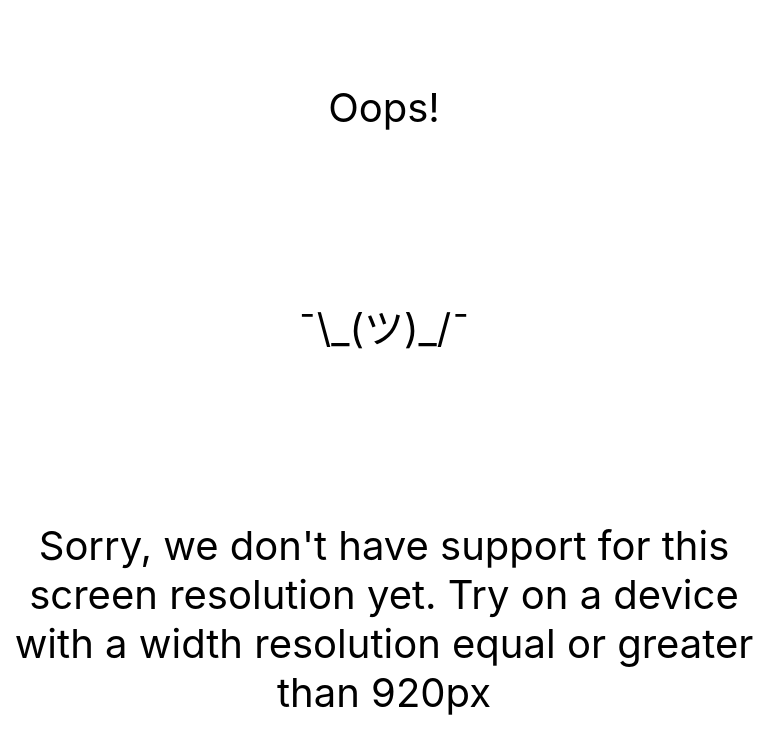
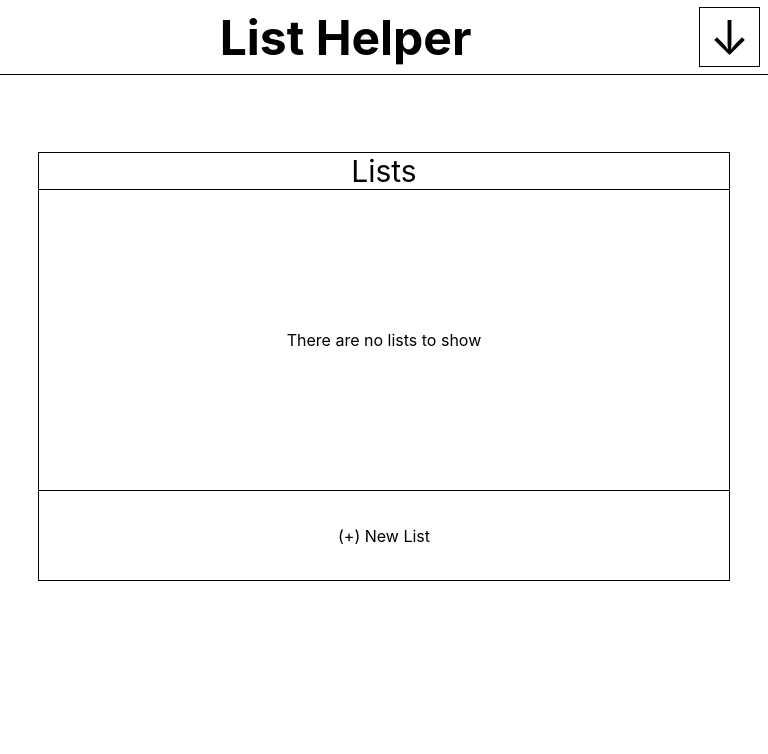
Before and after one commit to andresguastavino/List-Helper, a React (Create React App) app: page / in a window 768 px wide. Shown: the top 754 px of the page. Built offline with nearby package versions, Linux system fonts and the light colour scheme.

Commit message:
Estilos mobile

```diff
--- a/public/index.html
+++ b/public/index.html
@@ -13,6 +13,9 @@
       work correctly both with client-side routing and a non-root public URL.
       Learn how to configure a non-root public URL by running `npm run build`.
     -->
+
+    <!-- Boostrap -->
+    <!-- <link href="https://cdn.jsdelivr.net/npm/bootstrap@5.0.0-beta3/dist/css/bootstrap.min.css" rel="stylesheet" integrity="sha384-eOJMYsd53ii+scO/bJGFsiCZc+5NDVN2yr8+0RDqr0Ql0h+rP48ckxlpbzKgwra6" crossorigin="anonymous"> -->
     <title>List Helper</title>
   </head>
   <body>
--- a/src/App.css
+++ b/src/App.css
@@ -4,7 +4,7 @@
     box-sizing: border-box;
 }
 
-@media only screen and (min-width: 720px) {
+@media (min-width: 920px) {
     .app {
         height: 100vh;
     }
--- a/src/App.js
+++ b/src/App.js
@@ -72,20 +72,12 @@ export default class App extends Component {
         const style = {
             backgroundColor: currentTheme.secondaryColor
         }
-/*
-        if(window.screen.width < 720 || window.innerWidth < 720) {
-            console.log('window screen width: ' + window.screen.width);
-            console.log('window innerWidth: ' + window.innerWidth);
-            return (
-                <div className="app" style={style}>
-                    <h1>Sorry, we don't have support for this screen resolution yet. Try on a device with a width resolution greater than 720px.</h1>
-                </div>
-            );
-        }
-*/
+
+        document.querySelector('body').style.backgroundColor = currentTheme.secondaryColor;
+
         let noSupportForCurrentResolution = window.screen.width < 920;
 
-        if(!cookiesAccepted || noSupportForCurrentResolution) {
+        if(!cookiesAccepted /*|| noSupportForCurrentResolution*/) {
             return (
                 <div className="app" style={style}>
                     <ErrorDisplay themesManager={themesManager} cookiesNotAccepted={!cookiesAccepted} />
@@ -96,8 +88,9 @@ export default class App extends Component {
                 <div className="app" style={style}>
                     <Header setTheme={this.setTheme} themesManager={themesManager} />
                     <Main themesManager={themesManager} />
+                    {/*
                     <Footer themesManager={themesManager} />
-                    <Modal themesManager={themesManager} />
+                    <Modal themesManager={themesManager} />*/}
                 </div>
             );
         }
--- a/src/components/Header/Header.css
+++ b/src/components/Header/Header.css
@@ -1,8 +1,121 @@
-@media only screen and (min-width: 720px) {
+.header {
+    width: 100%;
+    display:flex;
+}
+
+.custom-theme-modal {
+    display: flex;
+    flex-wrap: wrap;
+    align-content: center;
+}
+
+.theme-group-holder {
+    display: flex;
+    flex-wrap: wrap;
+    justify-content: center;
+}
+
+.color-input-group {
+    display: flex;
+    flex-wrap: wrap;
+}
+
+.color-input-group input {
+    display: none;
+}
+
+.color-input-group span {
+    width: 20px;
+    height: 20px;
+    display: block;
+    border-width: 1px;
+    border-style: solid;
+    border-radius: 50%;
+    cursor: pointer;
+}
+
+.apply-button {
+    padding: 3px 10px;
+    cursor: pointer;
+    border-style: solid;
+    border-width: 1px;
+}
+
+@media (min-width: 100px) and (max-width: 920px) {
     .header {
+        position: sticky;
+        top: 0;
+        flex-wrap: wrap;
+        border-width: 0px;
+        border-bottom: 1px;
+        border-style: solid;
+        margin-bottom: 2%;
+    }
+
+    .text-holder {
+        width: 90%;
+        font-size: 1.5rem;
+        display: flex;
+        justify-content: center;
+        align-items: center;
+        padding: 1% 0;
+    }
+
+    .themes-manager-container {
+        width: 10%;
+        display: flex;
+        justify-content: center;
+        align-items: center;
+    }
+
+    .themes-manager-button {
+        border-width: 1px;
+        border-style: solid;
+        width: 80%;
+        height: 80%;
+        display: flex;
+        justify-content: center;
+        align-items: center;
+        font-size: 3rem;
+    }
+
+    .theme-group-holder {
         width: 100%;
+        border-width: 0px;
+        border-top-width: 1px;
+        border-style: solid;
+    }
+
+    .input-group-title {
+        margin: 2%;
+    }
+
+    .input-group {
+        margin: 2%;
+    }
+
+    .custom-theme-modal {
+        width: 100%;
+        display: flex;
+        flex-wrap: wrap;
+        justify-content: center;
+        border-width: 0px;
+        border-top-width: 1px;
+        border-style: solid;
+    }
+
+    .color-input-group {
+        margin: 2%;
+    }
+
+    .color-input-group span {
+        margin-right: 3px;
+    }
+}
+
+@media (min-width: 920px) {
+    .header {
         height: 10vh;
-        display:flex;
         align-items: center;
         padding-left: 20px;
         border-width: 0px;
@@ -23,9 +136,6 @@
     .theme-group-holder {
         margin-left: 2%;
         margin-right: 2%;
-        display: flex;
-        flex-wrap: wrap;
-        justify-content: center;
     }
 
     .input-group {
@@ -45,39 +155,13 @@
         width: 50%;
         height: 100%;
         margin-left: 2%;
-        display: flex;
-        flex-wrap: wrap;
-        align-content: center;
     }
 
     .color-input-group {
         margin: 1px 2%;
-        display: flex;
-        flex-wrap: wrap;
     }
 
     .color-input-group label {
         margin-left: 5px;
     }
-
-    .color-input-group input {
-        display: none;
-    }
-
-    .color-input-group span {
-        width: 20px;
-        height: 20px;
-        display: block;
-        border-width: 1px;
-        border-style: solid;
-        border-radius: 50%;
-        cursor: pointer;
-    }
-
-    .apply-button {
-        padding: 3px 10px;
-        cursor: pointer;
-        border-style: solid;
-        border-width: 1px;
-    }
 }
--- a/src/components/Header/Header.js
+++ b/src/components/Header/Header.js
@@ -15,23 +15,20 @@ export default class Header extends Component {
             borderColor: '#000',
             textColor: '#000',
             showCustomThemeModal: false,
+            showThemesManager: false,
         }
 
         this.setTheme = this.setTheme.bind(this);
         this.changeColor = this.changeColor.bind(this);
         this.onMouseAction = this.onMouseAction.bind(this);
+        this.showThemesManager = this.showThemesManager.bind(this);
+        this.renderThemesManagerButton = this.renderThemesManagerButton.bind(this);
     }
 
     componentDidMount() {
         const { themesManager } = this.props;
         const customTheme = themesManager.getCustomTheme();
         const currentThemeIndex = themesManager.getCurrentThemeIndex();
-
-        for(let input of document.querySelectorAll('input[type="radio"]')) {
-            if(parseInt(input.value) === currentThemeIndex) {
-                input.checked = true;
-            }
-        }
 
         this.setState({
             theme: currentThemeIndex,
@@ -100,11 +97,37 @@ export default class Header extends Component {
 
     }
 
+    showThemesManager() {
+        this.setState((state) => ({
+            showThemesManager: !state.showThemesManager,
+        }));
+    }
+
+    renderThemesManagerButton() {
+        const { themesManager } = this.props;
+        const currentTheme = themesManager.getCurrentTheme();
+
+        const { showThemesManager } = this.state;
+
+        const style = {
+            backgroundColor: currentTheme.mainColor,
+            borderColor: currentTheme.borderColor,
+            color: currentTheme.textColor
+        }
+
+        return (
+            <div className="themes-manager-container" onClick={this.showThemesManager} style={style}>
+                <div className="themes-manager-button" style={style}>{showThemesManager ? '↑' : '↓' }</div>
+            </div>
+        )
+    }
+
     render() {
         const { themesManager } = this.props;
         const currentTheme = themesManager.getCurrentTheme();
+        const currentThemeIndex = themesManager.getCurrentThemeIndex();
 
-        const { mainColor, secondaryColor, borderColor, textColor, showCustomThemeModal } = this.state;
+        const { mainColor, secondaryColor, borderColor, textColor, showCustomThemeModal, showThemesManager } = this.state;
 
         const inputBorderColor = currentTheme.borderColor;
 
@@ -118,34 +141,38 @@ export default class Header extends Component {
             backgroundColor: currentTheme.borderColor
         }
 
+        let onMobile = window.screen.width < 920;
+
+        if(!onMobile || (onMobile && showThemesManager)) {
             return(
-            <div className="header" style={style} >
-                <div className="text-holder">
+                <div className="header" style={style}>
+                    <div className="text-holder" style={style}>
                         <h1>List Helper</h1>
                     </div>
-                <div className="vertical-separator" style={verticalSeparatorStyle} />
-                <div className="vertical-separator" style={verticalSeparatorStyle} />
-                <div className="theme-group-holder">
+                    { onMobile ? this.renderThemesManagerButton() : ''}
+                    { !onMobile ? <div className="vertical-separator" style={verticalSeparatorStyle}/> : '' }
+                    { !onMobile ? <div className="vertical-separator" style={verticalSeparatorStyle}/> : '' }
+                    <div className="theme-group-holder" style={style}>
                         <div className="input-group-title">
                             <p>Theme</p>
                         </div>
                         <div className="input-group">
-                        <input type="radio" name="theme" id="light" value="0" onClick={() => this.setTheme(0)}/>
+                            <input type="radio" name="theme" id="light" value="0" checked={currentThemeIndex === 0} onClick={() => this.setTheme(0)} onChange={() => {}}/>
                             <label htmlFor="light">Light</label>
                         </div>
                         <div className="input-group">
-                        <input type="radio" name="theme" id="dark" value="1" onClick={() => this.setTheme(1)}/>
+                            <input type="radio" name="theme" id="dark" value="1" checked={currentThemeIndex === 1}  onClick={() => this.setTheme(1)} onChange={() => {}}/>
                             <label htmlFor="dark">Dark</label>
                         </div>
                         <div className="input-group">
-                        <input type="radio" name="theme" id="custom" value="2" onClick={() => this.setState({showCustomThemeModal: true})}/>
+                            <input type="radio" name="theme" id="custom" value="2" checked={currentThemeIndex === 2} onClick={() => this.setState({showCustomThemeModal: true})} onChange={() => {}}/>
                             <label htmlFor="custom">Custom</label>
                         </div>
                     </div>
                     { showCustomThemeModal ? <div className="vertical-separator" style={verticalSeparatorStyle} /> : '' }
                     { showCustomThemeModal ? <div className="vertical-separator" style={verticalSeparatorStyle} /> : '' }
                     { showCustomThemeModal ?
-                    <div className="custom-theme-modal">
+                        <div className="custom-theme-modal" style={style}>
                             <div className="color-input-group">
                                 <label htmlFor="main-color">
                                     <span className="color-input" id="sp-main-color" style={{backgroundColor: mainColor, borderColor: inputBorderColor}} />
@@ -181,5 +208,15 @@ export default class Header extends Component {
                     }
                 </div>
             );
+        } else if(onMobile && !showThemesManager) {
+            return(
+                <div className="header" style={style} >
+                    <div className="text-holder">
+                        <h1>List Helper</h1>
+                    </div>
+                    { onMobile ? this.renderThemesManagerButton() : ''}
+                </div>
+            );
         }
     }
+}
--- a/src/components/Lista/Lista.css
+++ b/src/components/Lista/Lista.css
@@ -10,7 +10,40 @@ p {
     width: 0px;
 }
 
-@media only screen and (min-width: 720px) {
+@media (min-width: 100px) and (max-width: 920px) {
+    .lista {
+        width: 90%;
+        margin: 10px;
+        border: 1px;
+        border-style: solid;
+        display: flex;
+        flex-wrap: wrap;
+    }
+
+    .button {
+        text-align: center;
+        padding: 10px;
+    }
+
+    .button:nth-child(1) {
+        width: 80%;
+        border: 0;
+        border-right: 1px;
+        border-style: solid;
+        overflow-x: hidden;
+    }
+
+    .button:nth-child(2) {
+        width: 20%;
+    }
+
+    .button:hover {
+        cursor: pointer;
+        font-weight: 700;
+    }
+}
+
+@media (min-width: 920px) {
     .lista {
         margin: 10px;
         border: 1px;
--- a/src/components/Listas/Listas.css
+++ b/src/components/Listas/Listas.css
@@ -1,15 +1,5 @@
  ::-webkit-scrollbar {
     width: 0px;
-}
-
-@media only screen and (min-width: 720px) {
-    .listas {
-        width: 20%;
-        height: 100%;
-        margin-left: 1%;
-        border-width: 1px;
-        border-style: solid;
-        position: relative;
 }
 
 .listas-header {
@@ -26,7 +16,7 @@
 
 .listado-listas {
     width: 100%;
-        height: 80%;
+    height: 100%;
     overflow-y: auto;
 }
 
@@ -36,6 +26,43 @@
     display: flex;
     align-items: center;
     justify-content: center;
+}
+
+@media (min-width: 100px) and (max-width: 920px) {
+    .listas {
+        width: 100%;
+        border-width: 1px;
+        border-style: solid;
+    }
+
+    .listado-listas {
+        width: 100%;
+        min-height: 300px;
+        overflow-y: auto;
+        display: flex;
+        flex-direction: column;
+        justify-content: center;
+        align-items: center;
+    }
+
+    .nueva-lista {
+        width: 100%;
+        padding: 5%;
+        text-align: center;
+        border: 0;
+        border-top: 1px;
+        border-style: solid;
+    }
+}
+
+@media (min-width: 920px) {
+    .listas {
+        width: 20%;
+        height: 100%;
+        margin-left: 1%;
+        border-width: 1px;
+        border-style: solid;
+        position: relative;
     }
 
     .nueva-lista {
--- a/src/components/Main/Main.css
+++ b/src/components/Main/Main.css
@@ -1,4 +1,14 @@
-@media only screen and (min-width: 720px) {
+@media (min-width: 100px) and (max-width: 920px) {
+    .main {
+        width: 90%;
+        margin: 10% auto;
+        display: flex;
+        justify-content: center;
+        align-items: center;
+    }
+}
+
+@media (min-width: 920px) {
     .main {
         width: 100%;
         height: 80vh;
```
Lines whose indentation alone changed are shown as unchanged.
